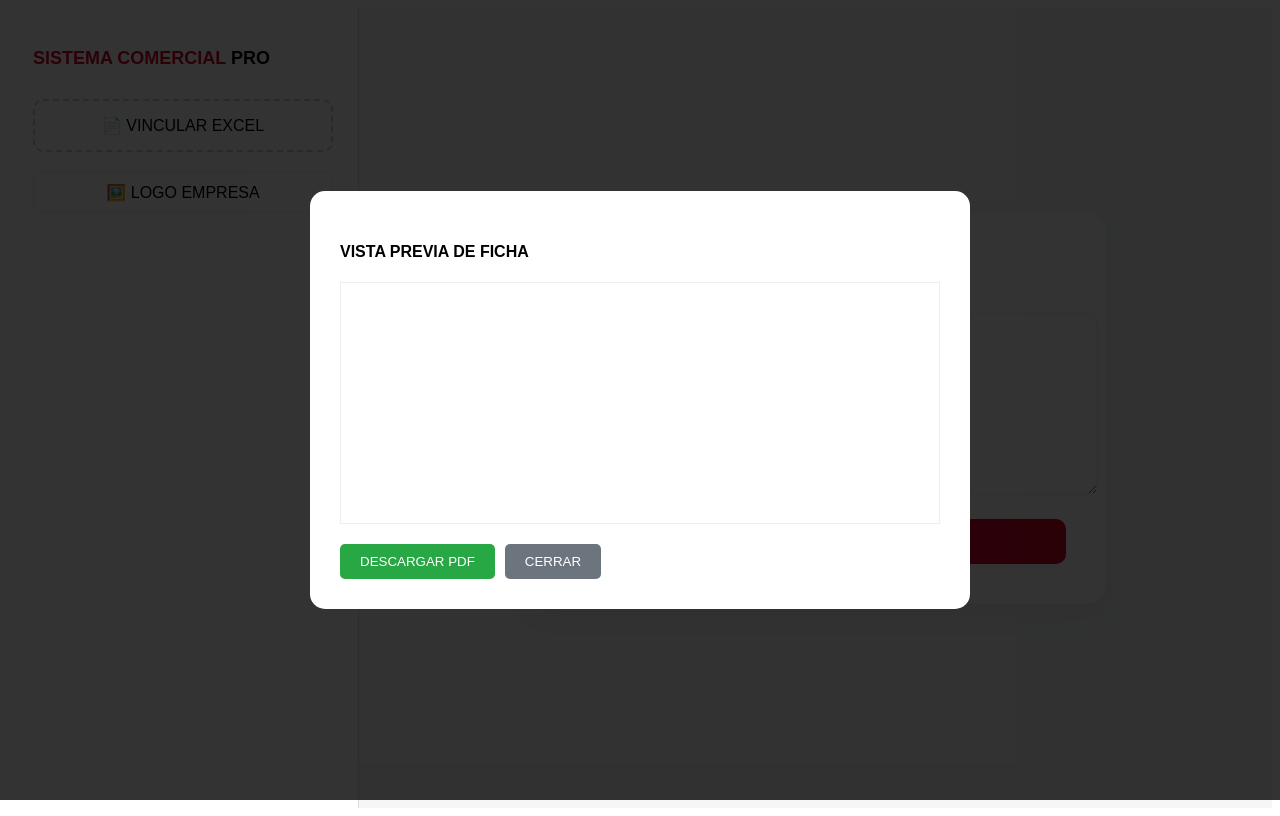
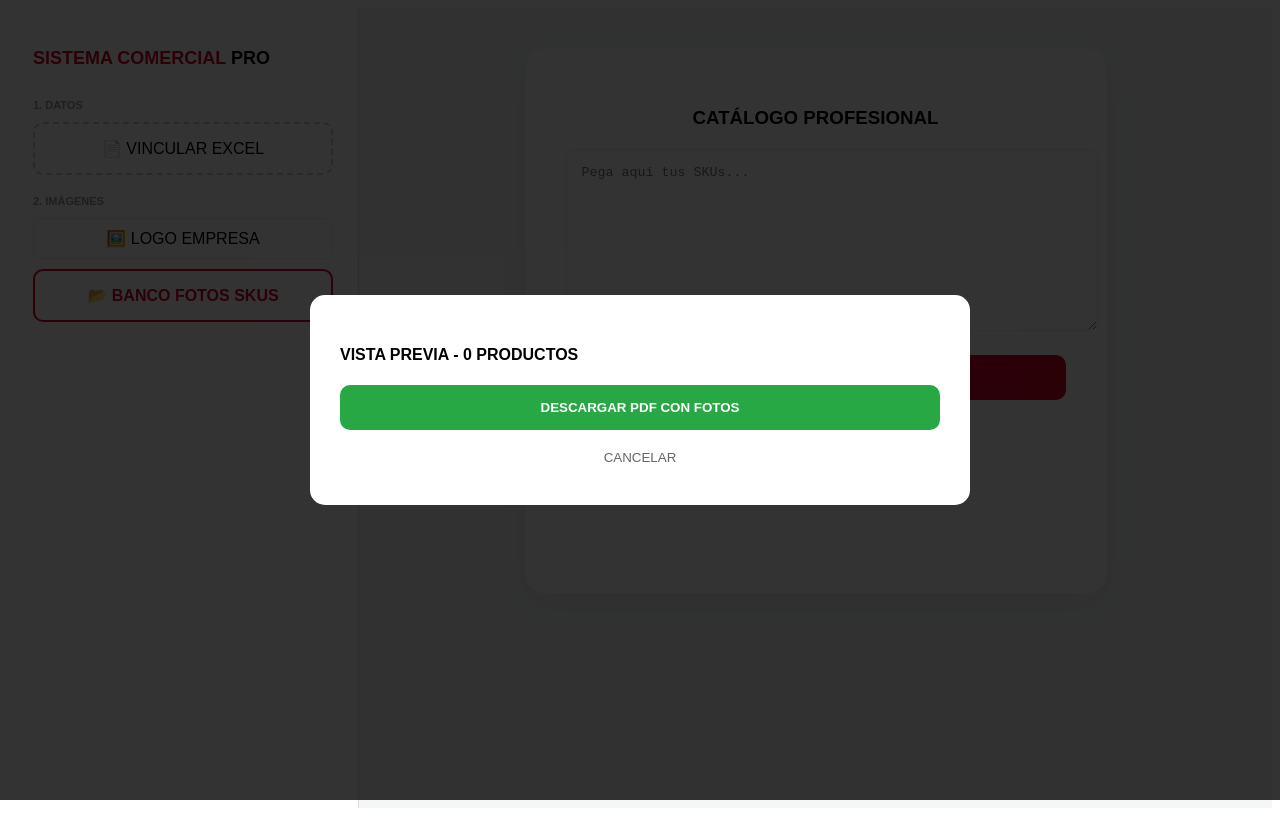
Before and after one commit to tabladamotosrepuestos-art/mi-app-estudio, a React (Vite) app in the folder mi-app-ai/: page / in a window 1280 px wide. Both pictures are taken after a click on the button "GENERAR FICHAS". Built offline with nearby package versions, Linux system fonts and the light colour scheme; the HTML template or start-up script is replaced by a standard one.

Commit message:
Update App.tsx

```diff
--- a/mi-app-ai/src/App.tsx
+++ b/mi-app-ai/src/App.tsx
@@ -9,7 +9,26 @@ function App() {
   const [skus, setSkus] = useState("");
   const [dbPrecios, setDbPrecios] = useState<any[]>([]);
   const [logoEmpresa, setLogoEmpresa] = useState<string | null>(null);
+  const [bancoFotos, setBancoFotos] = useState<Record<string, string>>({}); // Almacena SKU -> Imagen (Base64)
   const [showPreview, setShowPreview] = useState(false);
+
+  // 1. Vincular Banco de Fotos (Carga masiva)
+  const handleBancoFotosUpload = (e: React.ChangeEvent<HTMLInputElement>) => {
+    const files = e.target.files;
+    if (!files) return;
+    const nuevoBanco: Record<string, string> = { ...bancoFotos };
+
+    Array.from(files).forEach(file => {
+      const reader = new FileReader();
+      reader.onloadend = () => {
+        const nombreSinExt = file.name.split('.')[0].toLowerCase();
+        nuevoBanco[nombreSinExt] = reader.result as string;
+        setBancoFotos({ ...nuevoBanco });
+      };
+      reader.readAsDataURL(file);
+    });
+    alert(`¡Banco de fotos actualizado! ${files.length} imágenes cargadas.`);
+  };
 
   const handleExcelUpload = (e: React.ChangeEvent<HTMLInputElement>) => {
     const file = e.target.files?.[0];
@@ -35,49 +54,68 @@ function App() {
 
   const generarPDF = () => {
     const doc = new jsPDF();
-    doc.text("COTIZACIÓN DE REPUESTOS", 14, 20);
-    if (logoEmpresa) doc.addImage(logoEmpresa, 'PNG', 150, 10, 40, 40);
+    doc.text("FICHA COMERCIAL PROFESIONAL", 14, 20);
+    if (logoEmpresa) doc.addImage(logoEmpresa, 'PNG', 160, 10, 30, 30);
 
     const lista = skus.split('\n').filter(s => s.trim() !== "").map(linea => {
-      const codigo = linea.split('-')[0].trim();
-      const match = dbPrecios.find((p: any) => String(p.codigo).toLowerCase() === codigo.toLowerCase());
-      return [codigo, match?.descripcion || "Repuesto", `$${match?.precio || '0'}`];
+      const codigo = linea.split('-')[0].trim().toLowerCase();
+      const match = dbPrecios.find((p: any) => String(p.codigo).toLowerCase() === codigo);
+      return {
+        codigo: codigo.toUpperCase(),
+        descripcion: match?.descripcion || "Repuesto",
+        precio: `$${match?.precio || '0'}`,
+        foto: bancoFotos[codigo] || null
+      };
     });
 
     (doc as any).autoTable({
-      head: [['Código', 'Descripción', 'Precio']],
-      body: lista,
-      startY: 50,
-      headStyles: { fillColor: [217, 4, 41] }
+      head: [['Imagen', 'Código', 'Descripción', 'Precio']],
+      body: lista.map(p => ["", p.codigo, p.descripcion, p.precio]),
+      startY: 45,
+      didDrawCell: (data: any) => {
+        if (data.column.index === 0 && data.cell.section === 'body') {
+          const prod = lista[data.row.index];
+          if (prod.foto) {
+            doc.addImage(prod.foto, 'JPEG', data.cell.x + 2, data.cell.y + 2, 16, 16);
+          }
+        }
+      },
+      headStyles: { fillColor: [217, 4, 41] },
+      styles: { minCellHeight: 20 }
     });
-    doc.save("Ficha_Tecnica.pdf");
+    doc.save("Cotizacion_Final.pdf");
   };
 
   return (
     <div style={{ display: 'flex', minHeight: '100vh', backgroundColor: '#f4f7f6', fontFamily: 'sans-serif' }}>
-      {/* Sidebar - Panel de Vinculación */}
       <aside style={{ width: '300px', backgroundColor: 'white', padding: '25px', borderRight: '1px solid #ddd' }}>
         <h2 style={{ color: '#d90429', fontSize: '18px', marginBottom: '30px' }}>SISTEMA COMERCIAL <span style={{color:'#000'}}>PRO</span></h2>
 
+        <p style={{ fontSize: '11px', color: '#999', fontWeight: 'bold' }}>1. DATOS</p>
         <label style={{ display: 'block', padding: '15px', border: '2px dashed #ccc', borderRadius: '10px', textAlign: 'center', cursor: 'pointer', marginBottom: '20px' }}>
           <input type="file" hidden onChange={handleExcelUpload} />
           {dbPrecios.length > 0 ? '✅ EXCEL CONECTADO' : '📄 VINCULAR EXCEL'}
         </label>
 
-        <label style={{ display: 'block', padding: '10px', border: '1px solid #eee', borderRadius: '8px', textAlign: 'center', cursor: 'pointer' }}>
+        <p style={{ fontSize: '11px', color: '#999', fontWeight: 'bold' }}>2. IMÁGENES</p>
+        <label style={{ display: 'block', padding: '10px', border: '1px solid #eee', borderRadius: '8px', textAlign: 'center', cursor: 'pointer', marginBottom: '10px' }}>
           <input type="file" hidden onChange={handleLogoUpload} />
           {logoEmpresa ? '✅ LOGO CARGADO' : '🖼️ LOGO EMPRESA'}
         </label>
+
+        <label style={{ display: 'block', padding: '15px', border: '2px solid #d90429', color: '#d90429', borderRadius: '10px', textAlign: 'center', cursor: 'pointer', fontWeight: 'bold' }}>
+          <input type="file" hidden multiple accept="image/*" onChange={handleBancoFotosUpload} />
+          📂 BANCO FOTOS SKUS
+        </label>
       </aside>
 
-      {/* Main - Área de Trabajo */}
-      <main style={{ flex: 1, display: 'flex', flexDirection: 'column', alignItems: 'center', justifyContent: 'center' }}>
-        <div style={{ backgroundColor: 'white', padding: '40px', borderRadius: '20px', boxShadow: '0 10px 30px rgba(0,0,0,0.05)', width: '500px' }}>
+      <main style={{ flex: 1, display: 'flex', flexWrap: 'wrap', padding: '40px', gap: '20px', justifyContent: 'center' }}>
+        <div style={{ backgroundColor: 'white', padding: '40px', borderRadius: '20px', boxShadow: '0 10px 30px rgba(0,0,0,0.05)', width: '100%', maxWidth: '500px' }}>
           <h3 style={{ textAlign: 'center', marginBottom: '20px' }}>CATÁLOGO PROFESIONAL</h3>
           <textarea
             value={skus}
             onChange={(e) => setSkus(e.target.value)}
-            placeholder="Pega aquí tus SKUs o usa Escaneo IA..."
+            placeholder="Pega aquí tus SKUs..."
             style={{ width: '100%', height: '150px', borderRadius: '10px', border: '1px solid #eee', padding: '15px', marginBottom: '20px' }}
           />
           <button
@@ -87,18 +125,29 @@ function App() {
             GENERAR FICHAS
           </button>
         </div>
+
+        {/* Visor de Fotos Detectadas (Estilo Studio IA) */}
+        <div style={{ width: '100%', maxWidth: '500px', display: 'grid', gridTemplateColumns: 'repeat(3, 1fr)', gap: '10px' }}>
+          {skus.split('\n').filter(s => s.trim() !== "").map((linea, idx) => {
+            const cod = linea.split('-')[0].trim().toLowerCase();
+            return (
+              <div key={idx} style={{ padding: '10px', background: 'white', borderRadius: '10px', textAlign: 'center', fontSize: '10px', border: '1px solid #eee' }}>
+                <div style={{ width: '100%', height: '80px', background: '#f8f9fa', display: 'flex', alignItems: 'center', justifyContent: 'center', marginBottom: '5px' }}>
+                  {bancoFotos[cod] ? <img src={bancoFotos[cod]} style={{ maxWidth: '100%', maxHeight: '100%' }} /> : '❌ SIN FOTO'}
+                </div>
+                {cod.toUpperCase()}
+              </div>
+            );
+          })}
+        </div>
       </main>
 
-      {/* Visor / Modal de Previsualización */}
       {showPreview && (
         <div style={{ position: 'fixed', inset: 0, backgroundColor: 'rgba(0,0,0,0.8)', display: 'flex', alignItems: 'center', justifyContent: 'center', zIndex: 100 }}>
-          <div style={{ backgroundColor: 'white', padding: '30px', borderRadius: '15px', width: '80%', maxWidth: '600px' }}>
-            <h4>VISTA PREVIA DE FICHA</h4>
-            <div style={{ border: '1px solid #eee', padding: '20px', minHeight: '200px', margin: '20px 0' }}>
-               {skus.split('\n').map((s, i) => <div key={i}>{s}</div>)}
-            </div>
-            <button onClick={generarPDF} style={{ padding: '10px 20px', backgroundColor: '#28a745', color: 'white', border: 'none', borderRadius: '5px', marginRight: '10px' }}>DESCARGAR PDF</button>
-            <button onClick={() => setShowPreview(false)} style={{ padding: '10px 20px', backgroundColor: '#6c757d', color: 'white', border: 'none', borderRadius: '5px' }}>CERRAR</button>
+          <div style={{ backgroundColor: 'white', padding: '30px', borderRadius: '15px', width: '80%', maxWidth: '600px', maxHeight: '80vh', overflowY: 'auto' }}>
+            <h4>VISTA PREVIA - {skus.split('\n').filter(s => s.trim() !== "").length} PRODUCTOS</h4>
+            <button onClick={generarPDF} style={{ padding: '15px 30px', backgroundColor: '#28a745', color: 'white', border: 'none', borderRadius: '10px', width: '100%', fontWeight: 'bold', cursor: 'pointer' }}>DESCARGAR PDF CON FOTOS</button>
+            <button onClick={() => setShowPreview(false)} style={{ padding: '10px', color: '#666', border: 'none', background: 'none', width: '100%', cursor: 'pointer', marginTop: '10px' }}>CANCELAR</button>
           </div>
         </div>
       )}
```
